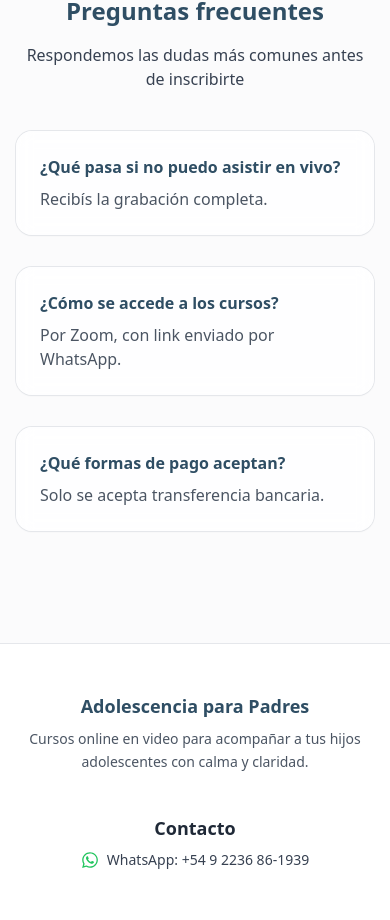
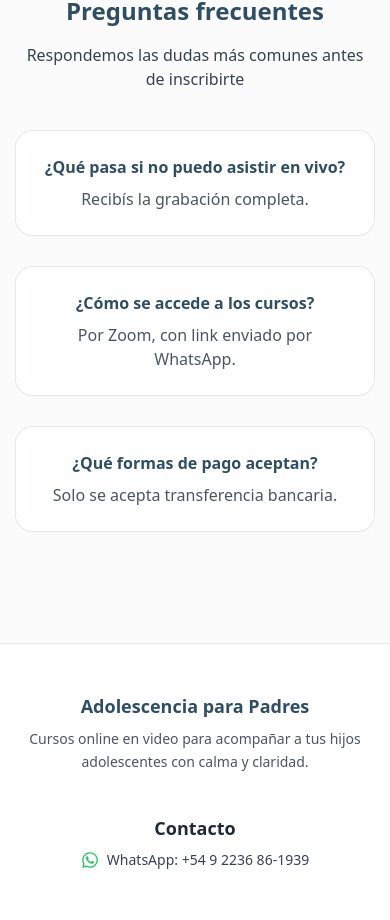
Before and after one commit to sekigan98/dram-adolescentes, a Next.js app: page / in a window 390 px wide. Shown: the part 5776-6696 px from the top of the page. Built offline with nearby package versions, Linux system fonts and the light colour scheme.

Commit message:
Update FAQ.tsx

```diff
--- a/components/FAQ.tsx
+++ b/components/FAQ.tsx
@@ -16,10 +16,10 @@ export default function FAQ() {
         <p className="text-base sm:text-lg text-gray-700 mb-10">
           Respondemos las dudas más comunes antes de inscribirte
         </p>
-        <div className="grid gap-8 sm:grid-cols-2 lg:grid-cols-3 text-left">
+        <div className="grid gap-8 sm:grid-cols-2 lg:grid-cols-3">
           {faqs.map((f, i) => (
             <MotionFade key={f.title} delay={i * 0.1}>
-              <div className="card p-6">
+              <div className="card p-6 text-center sm:text-left">
                 <h3 className="font-semibold text-brand-800">{f.title}</h3>
                 <p className="mt-2 text-gray-600">{f.desc}</p>
               </div>
```
